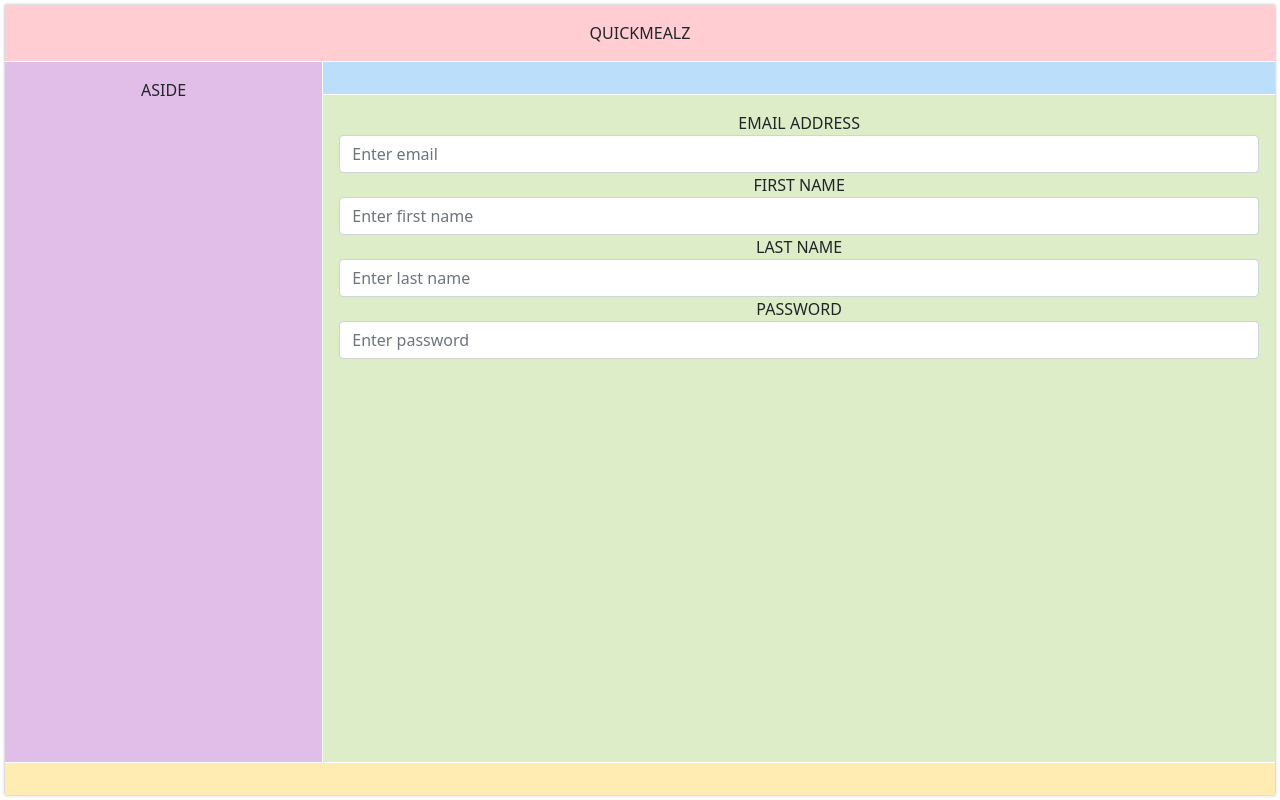
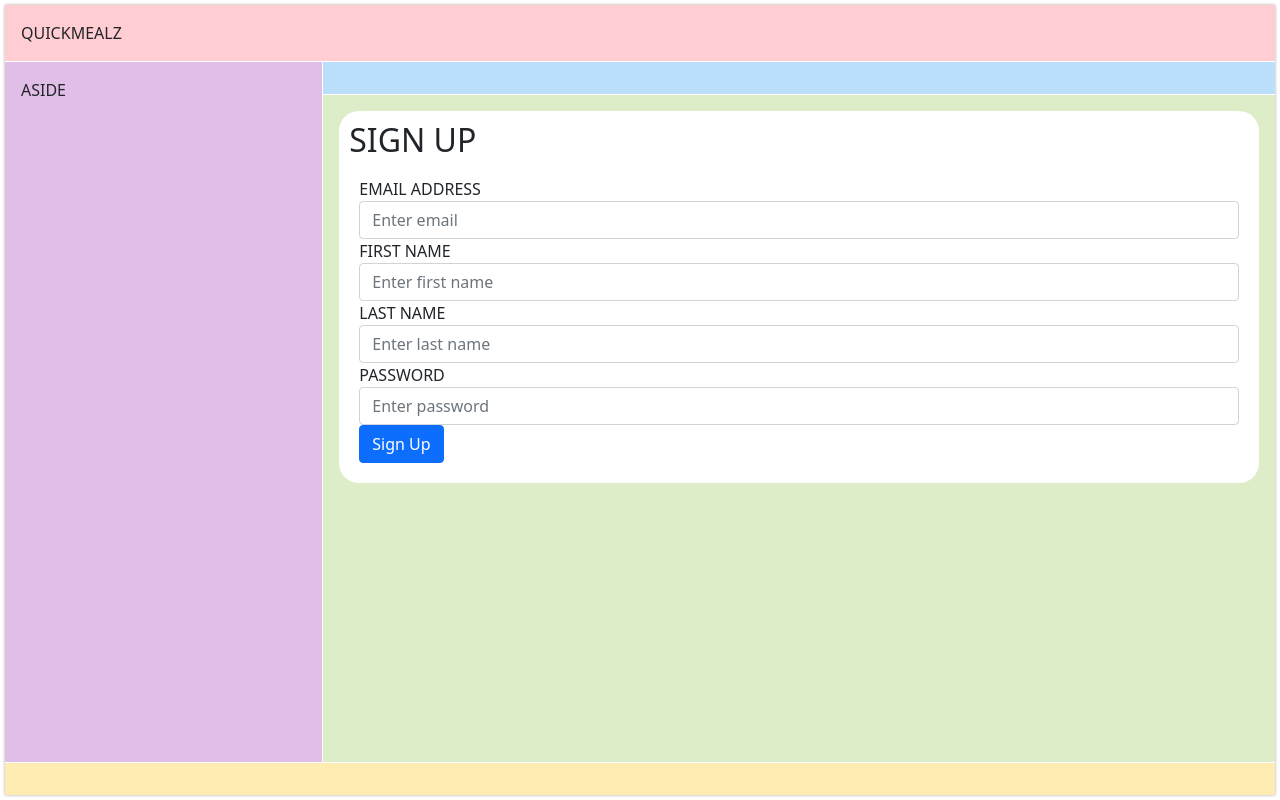
Before and after one commit to kreativekntrl/Quick-Mealz, a React (Create React App) app in the folder quick-mealz/: page / in a window 1280 px wide. Built offline with nearby package versions, Linux system fonts and the light colour scheme.

Commit message:
form styling

```diff
--- a/quick-mealz/src/App.js
+++ b/quick-mealz/src/App.js
@@ -14,7 +14,7 @@ function App() {
     <NavBar />
   </nav>
   <main className="page-main">
-    <article>
+    <article className="form">
         <SignUp />
     </article>
   </main>
--- a/quick-mealz/src/App.scss
+++ b/quick-mealz/src/App.scss
@@ -22,7 +22,7 @@
 
     > * {
       padding: 1rem;
-      text-align: center;
+    //   text-align: center;
     }
 
     @media (max-width: 600px) {
@@ -53,6 +53,12 @@
     grid-column: 2 / 3;
     background: #dcedc8;
   }
+  .form {
+    background-color: white;
+    padding: 10px;
+    border-radius: 20px;
+    margin: 0 auto;
+  }
   .page-footer {
     grid-column: 1 / -1;
     background: #ffecb3;
--- a/quick-mealz/src/components/SignUp.js
+++ b/quick-mealz/src/components/SignUp.js
@@ -1,7 +1,8 @@
 const SignUp = () => {
     return (
 <div>
-    <form>
+    <h2>Sign Up</h2>
+    <form className="form">
         <div className="form-group">
             <label htmlFor="exampleInputEmail1">Email address</label>
             <input type="email" className="form-control" id="exampleInputEmail1" aria-describedby="emailHelp" placeholder="Enter email" />
@@ -18,8 +19,9 @@ const SignUp = () => {
             <label htmlFor="exampleInputPassword">Password</label>
             <input type="password" className="form-control" id="exampleInputPassword" placeholder="Enter password" />
         </div>
+        <button type="submit" className="btn btn-primary">Sign Up</button>
     </form>
 </div>
-    );
+);
 }
 export default SignUp;
```
